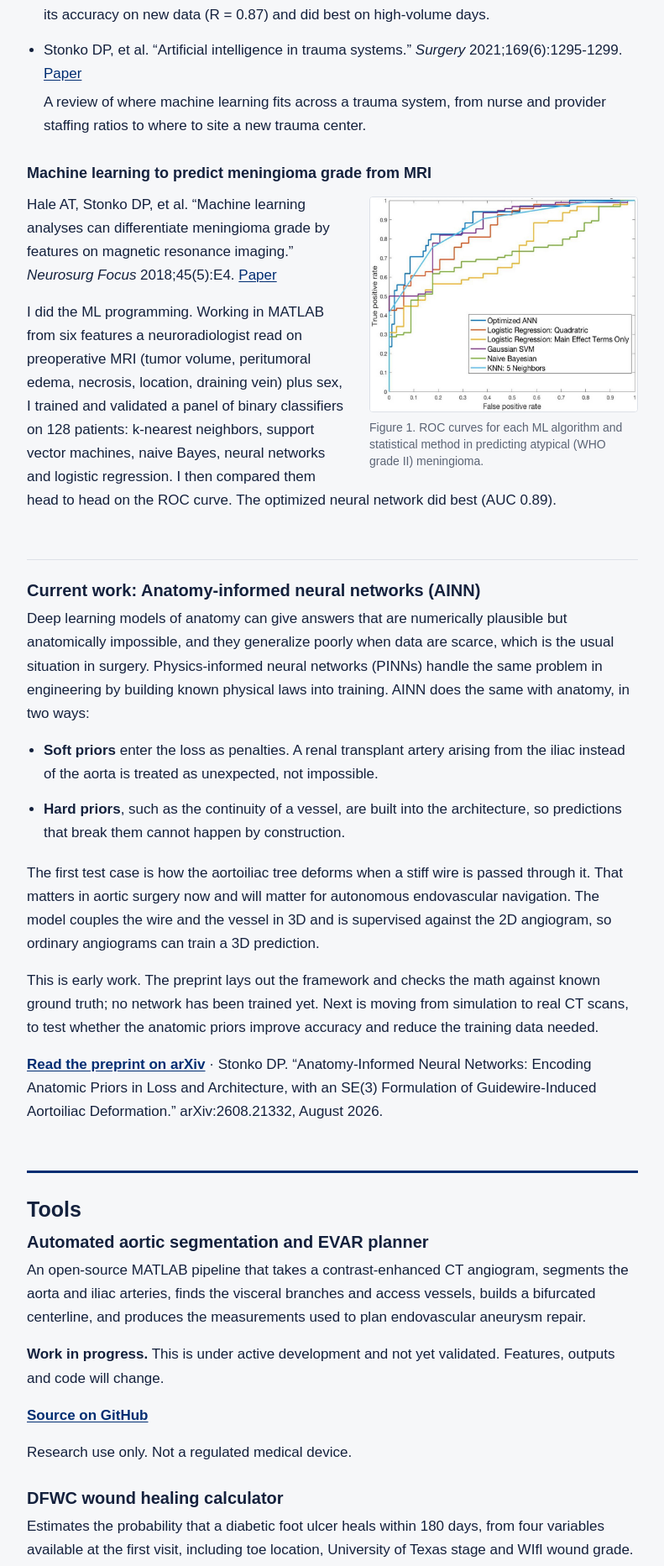
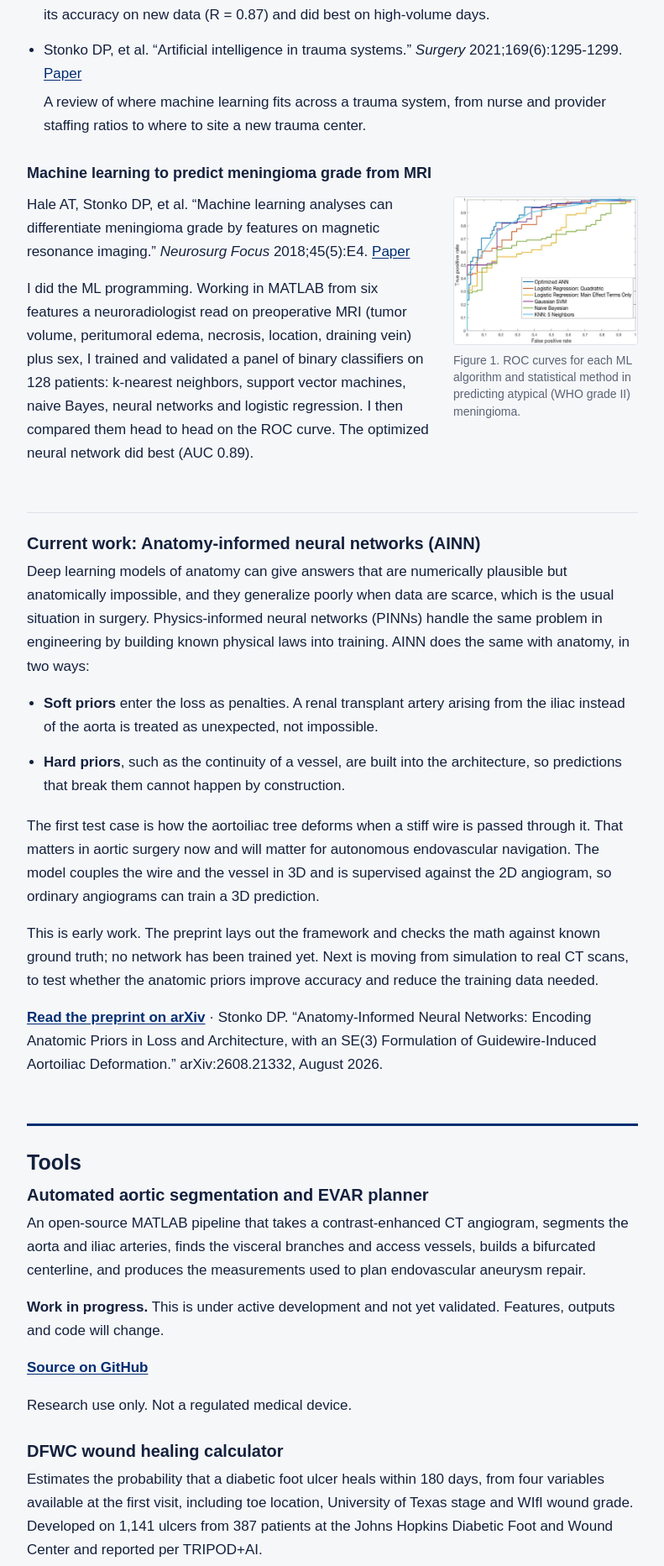
Before and after one commit to davidstonko/ai-surgery, a Jekyll site: the page built from docs/research/index.md, in a window 1280 px wide. Shown: the part 1683-3548 px from the top of the page at 84% size, without its empty margins (244-1035 px from the left). Built offline with Jekyll 4.4.1, drawn with Linux system fonts in a browser that asks for light colours.

Commit message:
Research: smaller meningioma figure
Co-Authored-By: Claude Opus 5.5 <noreply@anthropic.com>
Claude-Session: https://claude.ai/code/session_01CC9uqAMJHVu3pkJefiANJN

```diff
--- a/docs/assets/site.css
+++ b/docs/assets/site.css
@@ -38,9 +38,9 @@ h1 { font-size: 36px; margin: 0 0 12px; }
 .paper-cover img, .paper-fig img { display: block; width: 100%; height: auto; border: 1px solid var(--line); border-radius: 4px; background: #fff; }
 .paper-fig { margin: 8px 0 16px; }
 .paper-cover figcaption, .paper-fig figcaption { font-size: 14px; color: var(--muted); margin-top: 8px; line-height: 1.45; }
-.paper-cover.paper-side { width: 320px; }
+.paper-cover.paper-side { width: 220px; }
 .clear { clear: both; }
-@media (max-width: 560px) { .paper-cover, .paper-cover.paper-side { float: none; width: 80%; margin: 8px auto 16px; } }
+@media (max-width: 560px) { .paper-cover, .paper-cover.paper-side { float: none; width: 60%; margin: 8px auto 16px; } }
 .prose hr.sub { border-top: 1px solid var(--line); margin: 40px 0 0; }
 .prose hr + h3 { margin-top: 24px; }
 .prose h2 + h3 { margin-top: 12px; }
```
